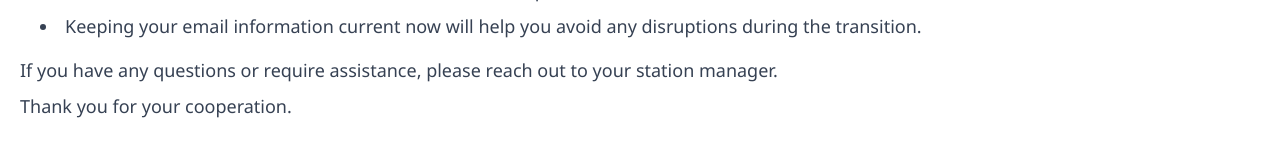
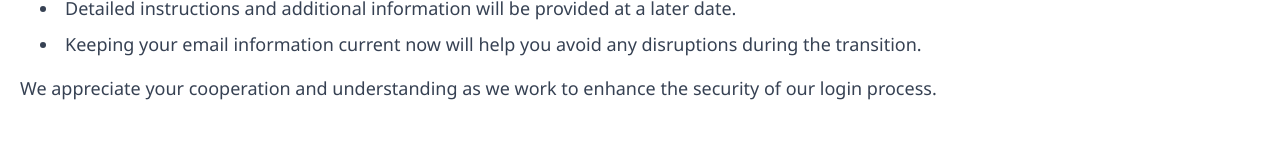
Before and after one commit to jhayes-cpb/isis-ui, a website: page example3/index.html in a window 1280 px wide. Both pictures are taken after a click on the link "learning more about the setup". Shown: the part 554-710 px from the top of the page. Drawn offline with nearby package versions, Linux system fonts and the light colour scheme.

Commit message:
Update message content to enhance user understanding of login security improvements

```diff
--- a/example3/index.html
+++ b/example3/index.html
@@ -106,10 +106,7 @@
           <li>Keeping your email information current now will help you avoid any disruptions during the transition.
           </li>
         </ul>
-
-        <p>If you have any questions or require assistance, please reach out to your station manager.</p>
-
-        <p>Thank you for your cooperation.</p>
+        <p>We appreciate your cooperation and understanding as we work to enhance the security of our login process.
       </div>
     </div>
     <button class="close-button">
```
